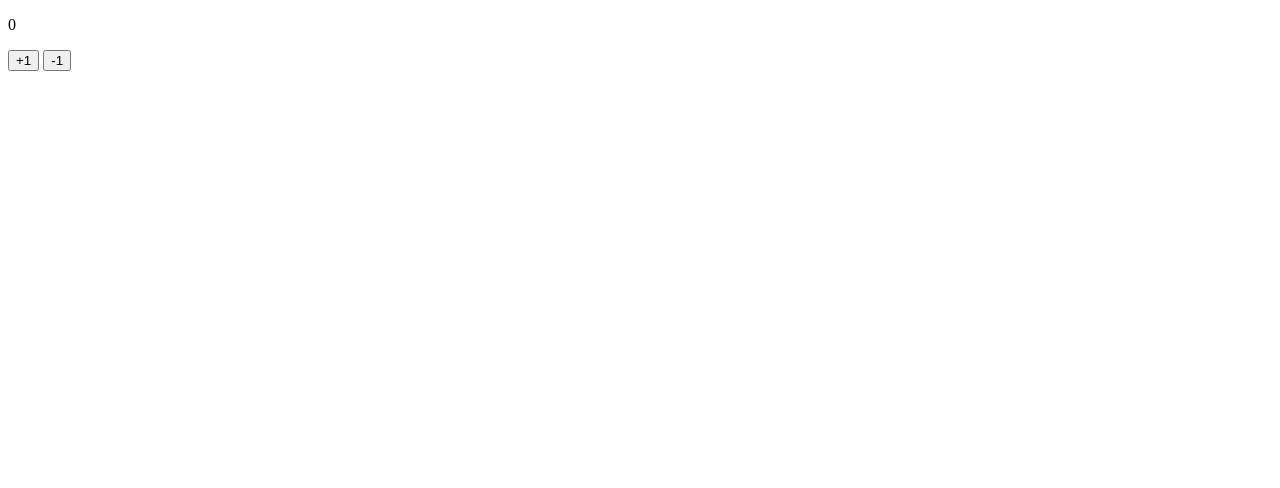
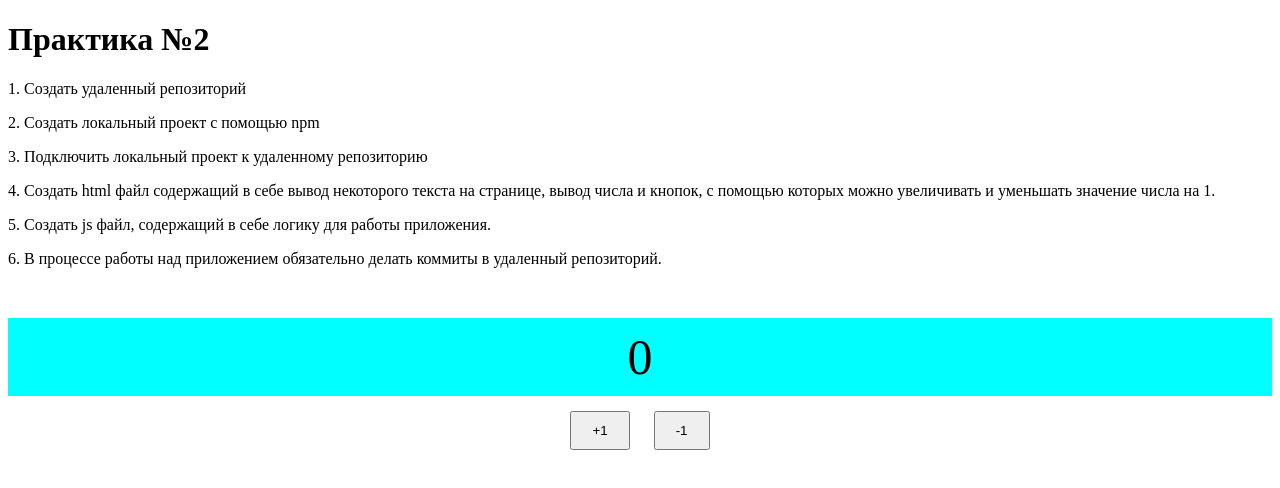
Before and after one commit to SashaTrus/web, a website: page page.html in a window 1280 px wide. Drawn offline with Linux system fonts and the light colour scheme.

Commit message:
Добавление информации и стилей

```diff
--- a/page.html
+++ b/page.html
@@ -1,13 +1,25 @@
 <!DOCTYPE html>
-<html lang="en">
+<html lang="en" xmlns="http://www.w3.org/1999/html">
 <head>
     <meta charset="UTF-8">
     <title>Title</title>
     <script src="script.js"></script>
+    <link rel="stylesheet" href="style.css">
 </head>
 <body>
-<p id="a">0</p>
-<button id="up" onclick="up()">+1</button>
-<button id="down" onclick="down()">-1</button>
+<h1>Практика №2</h1>
+<p>1. Создать удаленный репозиторий</p>
+<p>2. Создать локальный проект с помощью npm</p>
+<p>3. Подключить локальный проект к удаленному репозиторию</p>
+<p>4. Создать html файл содержащий в себе вывод некоторого текста на странице, вывод числа и кнопок, с помощью которых можно увеличивать и уменьшать значение числа на 1.</p>
+<p>5. Создать js файл, содержащий в себе логику для работы приложения.</p>
+<p>6. В процессе работы над приложением обязательно делать коммиты в удаленный репозиторий. <p>
+<div>
+    <center>
+    <p class="text" id="a">0</p>
+    <button id="up" onclick="up()">+1</button>
+    <button id="down" onclick="down()">-1</button>
+    </center>
+</div>
 </body>
 </html>
--- /dev/null
+++ b/style.css
@@ -0,0 +1,10 @@
+.text {
+    background: aqua;
+    font-size: 50px;
+    padding: 10px 10px;
+    margin-bottom: 10px;
+}
+button {
+    padding: 10px 20px;
+    margin: 5px 10px 5px 10px;
+}
```
Also changed, not shown: package.json (+17 -3 lines).
